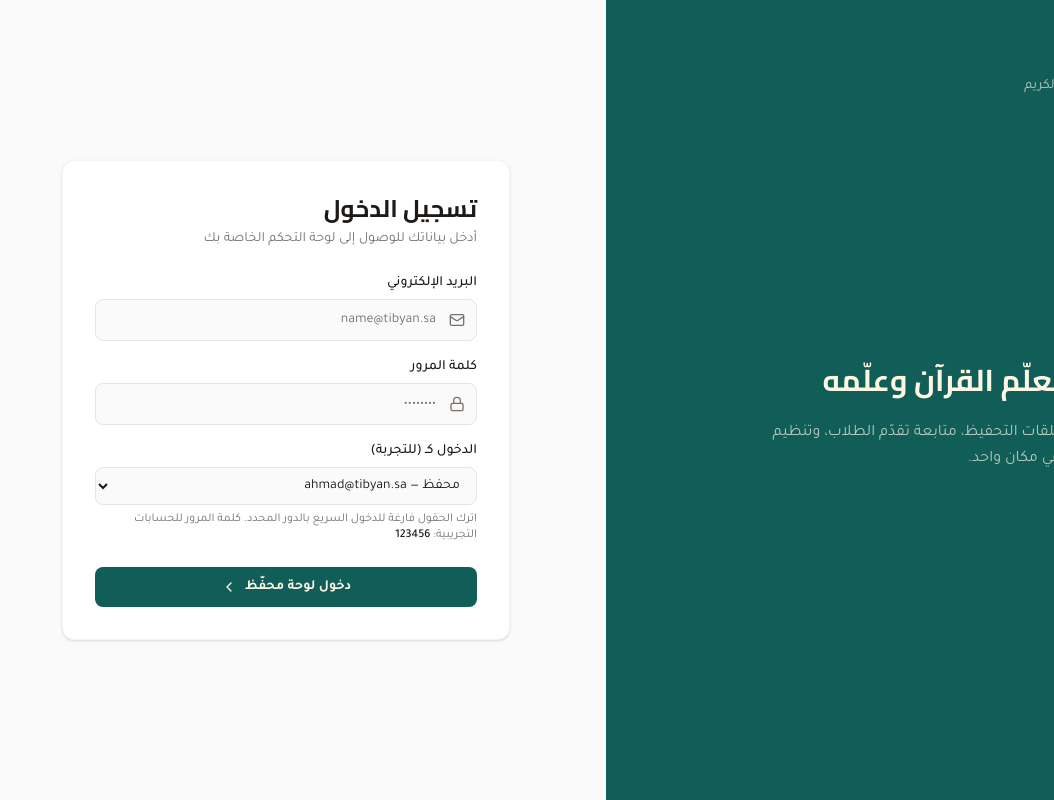
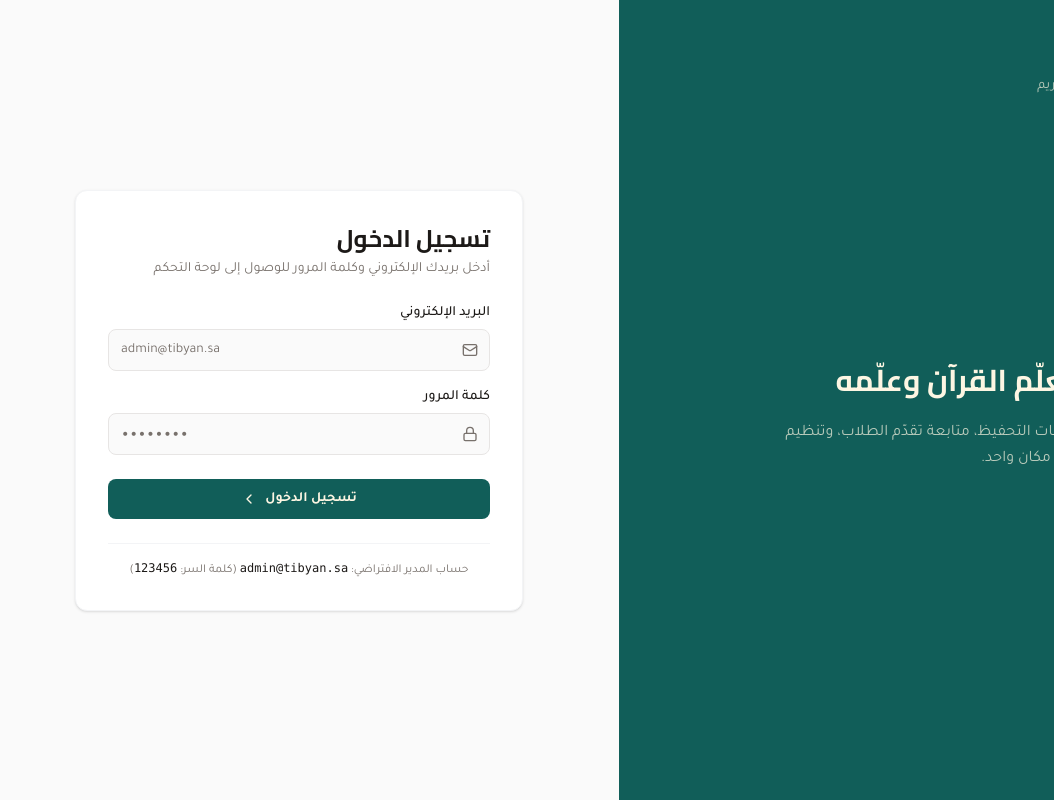
Before and after one commit to awadmustafa764-web/quran-memorization-platform, a Next.js app: page /login in a window 1280 px wide. Shown: the whole page, without its empty margins (226-1280 px from the left). Built offline with nearby package versions, Linux system fonts and the light colour scheme.

Commit message:
Update page.tsx

```diff
--- a/app/login/page.tsx
+++ b/app/login/page.tsx
@@ -4,21 +4,15 @@ import { useEffect, useState } from 'react'
 import { useRouter } from 'next/navigation'
 import { BookOpen, Mail, Lock, ChevronLeft, AlertCircle } from 'lucide-react'
 import { useAuth } from '@/contexts/auth-context'
-import type { Role } from '@/lib/types'
-import { roleLabels, dashboardPath } from '@/lib/format'
-
-const roleOptions: { value: Role; label: string; hint: string }[] = [
-  { value: 'admin', label: 'مدير', hint: 'admin@tibyan.sa' },
-  { value: 'teacher', label: 'محفّظ', hint: 'ahmad@tibyan.sa' },
-  { value: 'student', label: 'طالب', hint: 'abdullah@tibyan.sa' },
-]
+import { useData } from '@/contexts/data-context'
+import { dashboardPath } from '@/lib/format'
 
 export default function LoginPage() {
   const { user, ready, login } = useAuth()
+  const { store } = useData()
   const router = useRouter()
   const [email, setEmail] = useState('')
   const [password, setPassword] = useState('')
-  const [role, setRole] = useState<Role>('teacher')
   const [error, setError] = useState('')
 
   useEffect(() => {
@@ -30,12 +24,24 @@ export default function LoginPage() {
   const handleSubmit = (e: React.FormEvent) => {
     e.preventDefault()
     setError('')
-    const result = login(email, password, role)
-    if (!result.ok) {
-      setError(result.error ?? 'تعذّر تسجيل الدخول')
+
+    // التحقق من البريد وكلمة المرور عبر سياق المصادقة
+    const success = login(email, password)
+    if (!success) {
+      setError('البريد الإلكتروني أو كلمة المرور غير صحيحة!')
       return
     }
-    router.replace(dashboardPath(role))
+
+    // البحث عن المستخدم للتعرف على دوره وتوجيهه تلقائياً للوحة الخاصة به
+    const foundUser = store.users.find(
+      (u) => u.email.toLowerCase() === email.trim().toLowerCase()
+    )
+
+    if (foundUser) {
+      router.replace(dashboardPath(foundUser.role))
+    } else {
+      router.replace('/')
+    }
   }
 
   return (
@@ -81,7 +87,7 @@ export default function LoginPage() {
           <div className="rounded-xl border border-border bg-card p-6 shadow-sm sm:p-8">
             <h1 className="font-display text-2xl font-bold text-foreground">تسجيل الدخول</h1>
             <p className="mt-1 text-sm text-muted-foreground">
-              أدخل بياناتك للوصول إلى لوحة التحكم الخاصة بك
+              أدخل بريدك الإلكتروني وكلمة المرور للوصول إلى لوحة التحكم
             </p>
 
             <form onSubmit={handleSubmit} className="mt-6 flex flex-col gap-4">
@@ -96,8 +102,10 @@ export default function LoginPage() {
                     type="email"
                     value={email}
                     onChange={(e) => setEmail(e.target.value)}
-                    placeholder="name@tibyan.sa"
+                    placeholder="admin@tibyan.sa"
                     className="w-full rounded-lg border border-input bg-background py-2.5 pr-10 pl-3 text-sm text-foreground outline-none transition-colors placeholder:text-muted-foreground focus:border-primary focus:ring-2 focus:ring-primary/20"
+                    dir="ltr"
+                    required
                   />
                 </div>
               </div>
@@ -114,31 +122,11 @@ export default function LoginPage() {
                     value={password}
                     onChange={(e) => setPassword(e.target.value)}
                     placeholder="••••••••"
-                    className="w-full rounded-lg border border-input bg-background py-2.5 pr-10 pl-3 text-sm text-foreground outline-none transition-colors placeholder:text-muted-foreground focus:border-primary focus:ring-2 focus:ring-primary/20"
+                    className="w-full rounded-lg border border-input bg-background py-2.5 pr-10 pl-3 text-sm text-foreground outline-none transition-colors placeholder:text-muted-foreground focus:border-primary focus:ring-2 focus:ring-primary/20 font-mono"
+                    dir="ltr"
+                    required
                   />
                 </div>
-              </div>
-
-              <div className="flex flex-col gap-1.5">
-                <label htmlFor="role" className="text-sm font-medium text-foreground">
-                  الدخول كـ (للتجربة)
-                </label>
-                <select
-                  id="role"
-                  value={role}
-                  onChange={(e) => setRole(e.target.value as Role)}
-                  className="w-full rounded-lg border border-input bg-background px-3 py-2.5 text-sm text-foreground outline-none transition-colors focus:border-primary focus:ring-2 focus:ring-primary/20"
-                >
-                  {roleOptions.map((o) => (
-                    <option key={o.value} value={o.value}>
-                      {o.label} — {o.hint}
-                    </option>
-                  ))}
-                </select>
-                <p className="text-xs text-muted-foreground">
-                  اترك الحقول فارغة للدخول السريع بالدور المحدد. كلمة المرور للحسابات التجريبية:
-                  <span className="font-medium text-foreground"> 123456</span>
-                </p>
               </div>
 
               {error ? (
@@ -152,10 +140,14 @@ export default function LoginPage() {
                 type="submit"
                 className="mt-2 flex items-center justify-center gap-2 rounded-lg bg-primary px-4 py-2.5 text-sm font-semibold text-primary-foreground transition-colors hover:bg-primary/90"
               >
-                دخول لوحة {roleLabels[role]}
+                تسجيل الدخول
                 <ChevronLeft className="size-4" />
               </button>
             </form>
+
+            <div className="mt-6 border-t border-border pt-4 text-center text-xs text-muted-foreground">
+              حساب المدير الافتراضي: <span className="font-mono text-foreground" dir="ltr">admin@tibyan.sa</span> (كلمة السر: <span className="font-mono text-foreground">123456</span>)
+            </div>
           </div>
         </div>
       </section>
```
